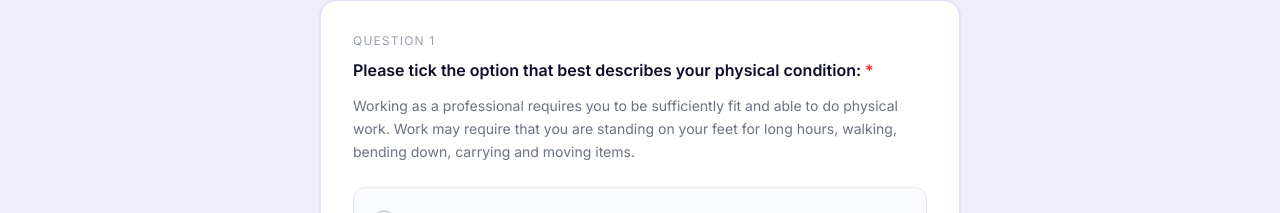
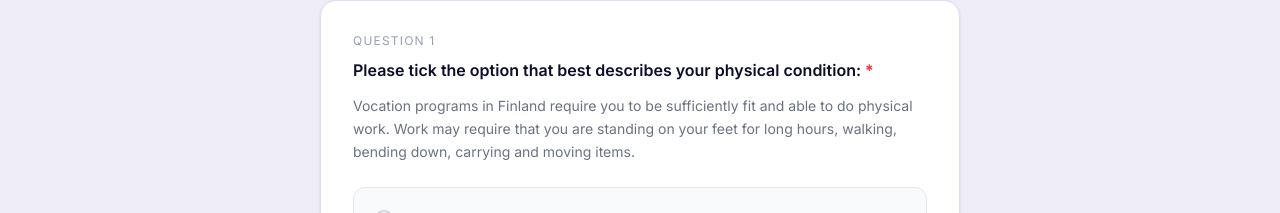
Before and after one commit to ttechglobal/pave-exam, a Next.js app: page /exam/section-1 in a window 1280 px wide. Shown: the part 203-416 px from the top of the page. Built offline with nearby package versions, Linux system fonts and the light colour scheme.

Commit message:
made a small typo change in section 1

```diff
--- a/src/components/candidate/Section1.tsx
+++ b/src/components/candidate/Section1.tsx
@@ -112,7 +112,7 @@ export default function Section1() {
             <span className="text-red-500 ml-1">*</span>
           </h2>
           <p className="text-sm text-gray-500 mb-6 leading-relaxed">
-            Working as a professional requires you to be sufficiently fit and able to
+            Vocation programs in Finland require you to be sufficiently fit and able to
             do physical work. Work may require that you are standing on your feet for long
             hours, walking, bending down, carrying and moving items.
           </p>
```
